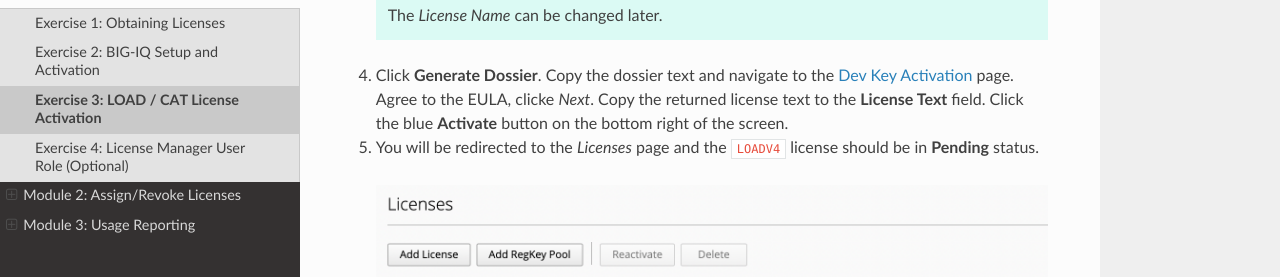
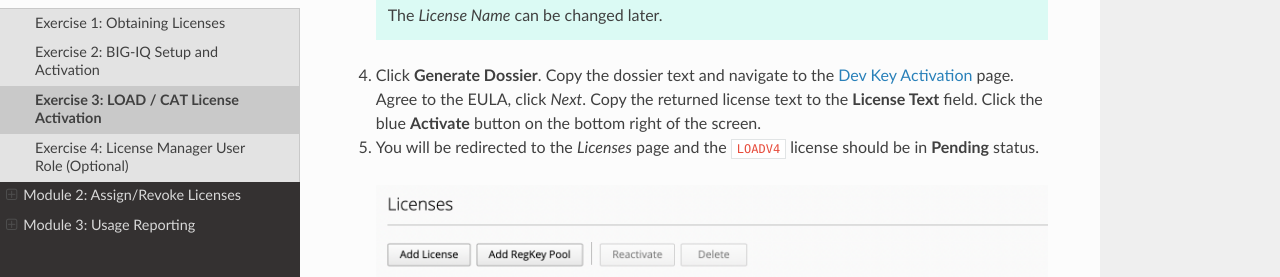
Before and after one commit to marcopaulo42/BIG-IQ-licensing-lab-guide, a Sphinx documentation site: the page built from docs/licensing/cat.rst, in a window 1280 px wide and 900 px high, scrolled down 2710 px. Shown: the part 192-469 px from the top of the window. Built offline with Sphinx 7.4.7 and the Read the Docs theme 2.0.0, drawn with Linux system fonts in a browser that asks for light colours.

Commit message:
Update cat.rst

```diff
--- a/docs/licensing/cat.rst
+++ b/docs/licensing/cat.rst
@@ -28,7 +28,7 @@
    .. tip:: The *License Name* can be changed later.
 
 #. Click **Generate Dossier**. Copy the dossier text and navigate to the `Dev Key Activation
-   <https://license.f5net.com/license/dossier.jsp>`_ page. Agree to the EULA, clicke *Next*. Copy the returned license text to the **License Text** field. Click the blue **Activate** button on the bottom right of the screen.
+   <https://license.f5net.com/license/dossier.jsp>`_ page. Agree to the EULA, click *Next*. Copy the returned license text to the **License Text** field. Click the blue **Activate** button on the bottom right of the screen.
 
 #. You will be redirected to the *Licenses* page and the ``LOADV4`` license should be in **Pending** status.
 
```
